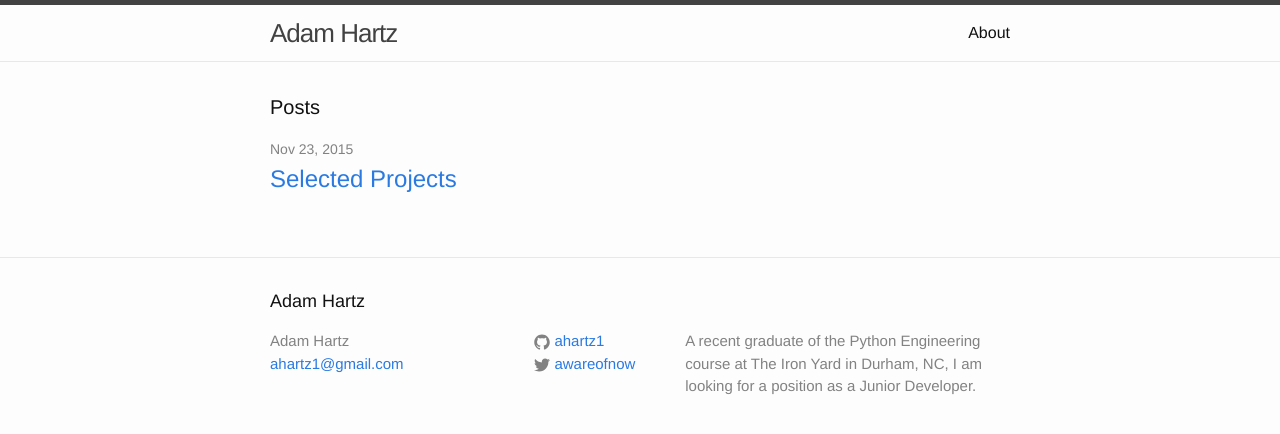
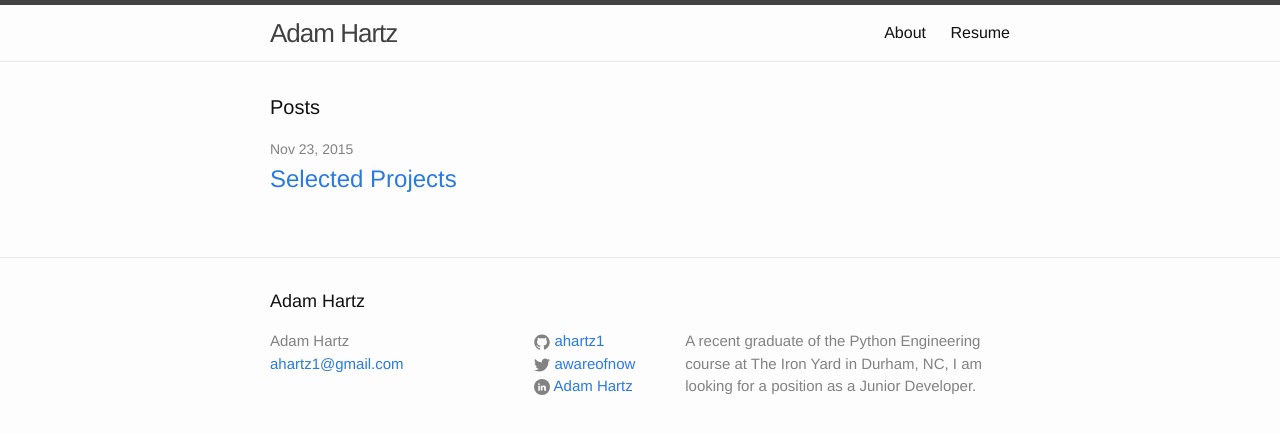
Before and after one commit to ahartz1/ahartz1.github.io, a Jekyll site: the page built from portfolio/index.html, in a window 1280 px wide. Shown: the top 434 px of the page. Built offline with Jekyll 4.4.1, drawn with Linux system fonts in a browser that asks for light colours.

Commit message:
Add LinkedIn to footer, link to resume in header

```diff
--- a/portfolio/_includes/footer.html
+++ b/portfolio/_includes/footer.html
@@ -25,6 +25,9 @@
             {% include icon-twitter.html username=site.twitter_username %}
           </li>
           {% endif %}
+          <li>
+            <a href="https://www.linkedin.com/in/adam-hartz-34b46b7"><span style="display: inline-block; width: 16px; height: 16px; vertical-align: middle">{% include icon-linkedin.svg %}</span><span class="username"> Adam Hartz</span></a>
+          </li>
         </ul>
       </div>
 
--- a/portfolio/_includes/header.html
+++ b/portfolio/_includes/header.html
@@ -19,6 +19,7 @@
           <a class="page-link" href="{{ my_page.url | prepend: site.baseurl }}">{{ my_page.title }}</a>
           {% endif %}
         {% endfor %}
+        <a class="page-link" href="{{ site.baseurl }}/assets/hartz-resume.pdf">Resume</a>
       </div>
     </nav>
 
```
Also changed, not shown: portfolio/_includes/icon-linkedin.svg (added).
